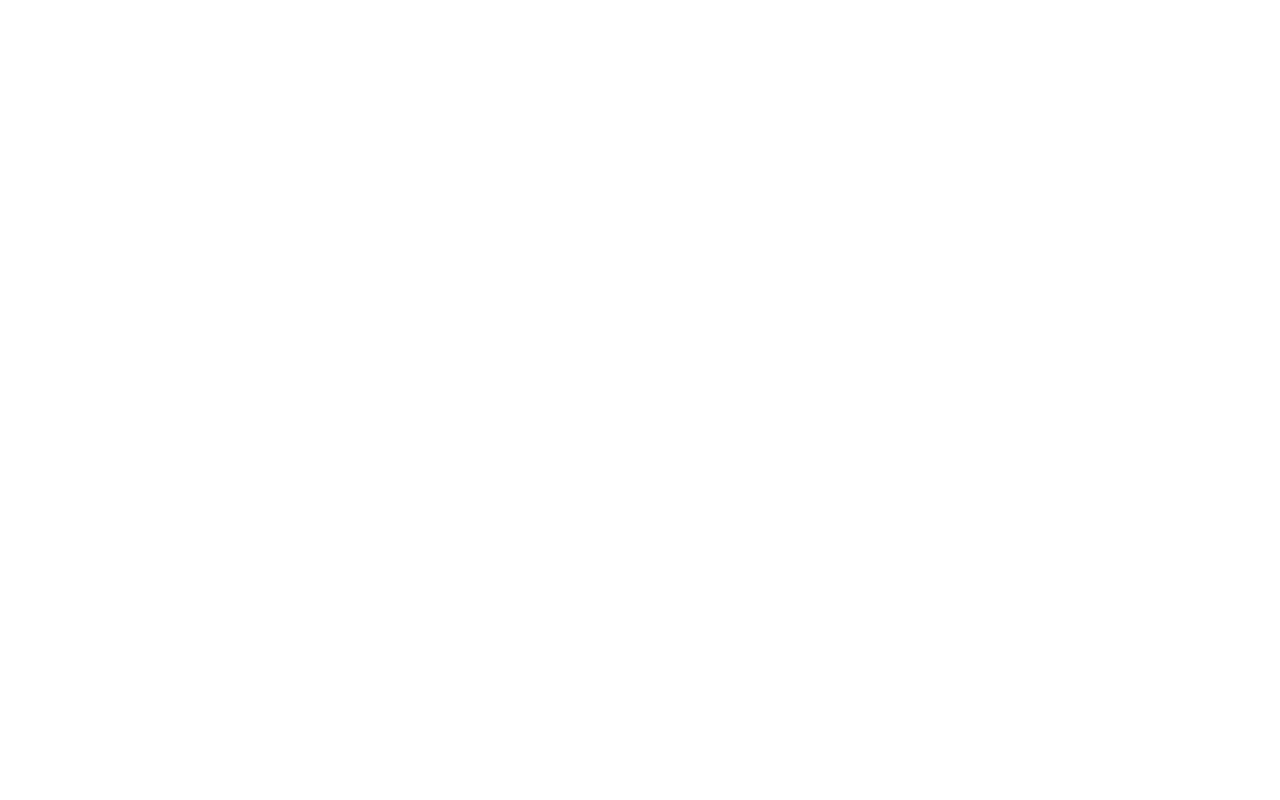
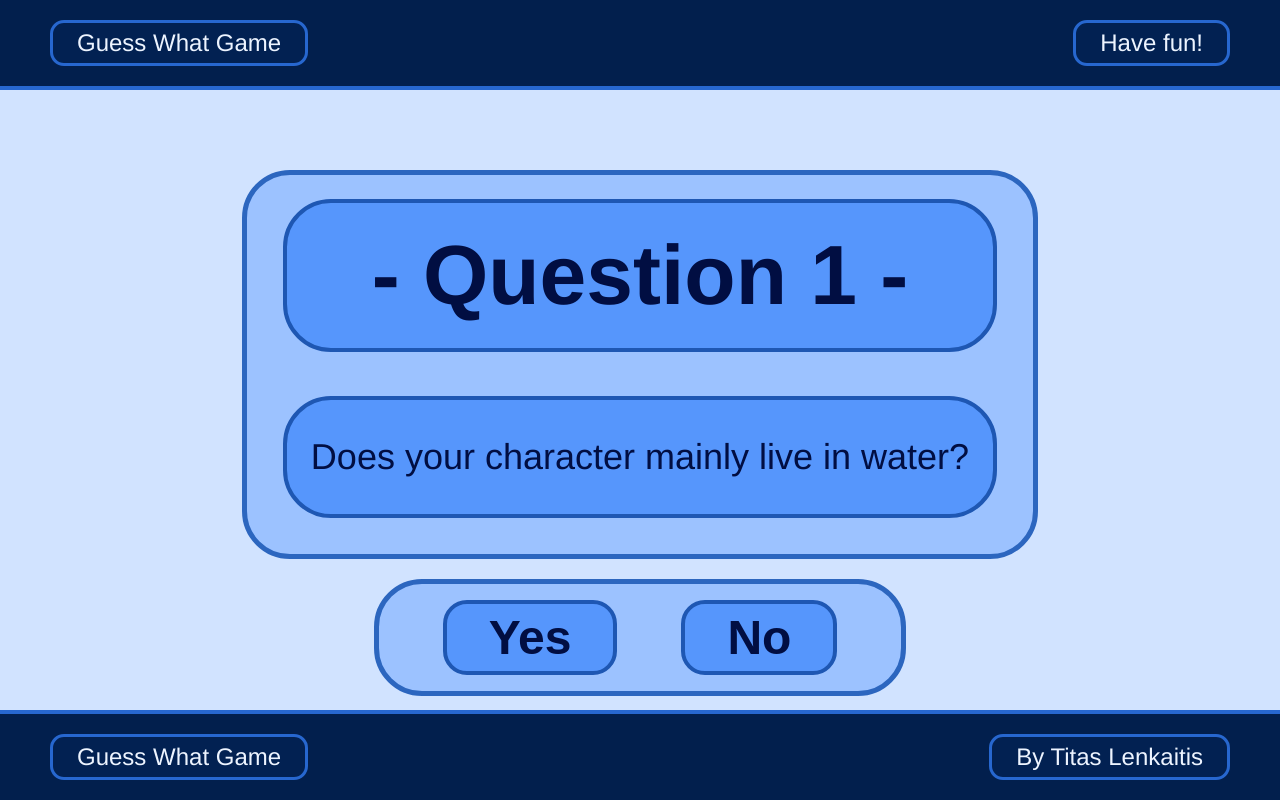
Before and after one commit to Titas-Lenkaitis/guess-what-game, a plain HTML site: page pages/02.html in a window 1280 px wide. Drawn offline with Linux system fonts and the light colour scheme.

Commit message:
Finish the first question page

```diff
--- a/pages/02.html
+++ b/pages/02.html
@@ -4,9 +4,52 @@
     <meta charset="UTF-8">
     <meta http-equiv="X-UA-Compatible" content="IE=edge">
     <meta name="viewport" content="width=device-width, initial-scale=1.0">
+    <link rel="stylesheet" href="../styles/question.css">
     <title>Guess What Game</title>
 </head>
 <body>
+  <div class="header">
+    <div class="header1">
+      <a class="header1a" href="../index.html">Guess What Game</a>
+    </div>
 
+    <div class="header2">
+      Have fun!
+    </div>
+  </div>
+
+  <div class="div1">
+    <div class="div1-1">
+      <div class="div1-1-1">
+        <h1 class="div1-1-1h">- Question 1 -</h1>
+      </div>
+
+      <div class="div1-1-2">
+        <p class="div1-1-2p">
+          Does your character mainly live in water?
+        </p>
+      </div>
+    </div>
+
+    <div class="div1-2">
+      <div class="div1-2-1">
+        <button class="div1-2-1button"><a href="03.html" class="div1-2-1a">Yes</a></button>
+      </div>
+
+      <div class="div1-2-2">
+        <button class="div1-2-2button"><a href="04.html" class="div1-2-2a">No</a></button>
+      </div>
+    </div>
+  </div>
+
+  <div class="footer">
+    <div class="footer1">
+      Guess What Game
+    </div>
+
+    <div class="footer2">
+      By Titas Lenkaitis
+    </div>
+  </div>
 </body>
 </html>
--- a/styles/question.css
+++ b/styles/question.css
@@ -2,4 +2,107 @@ body {
     display: flex;
     flex-direction: column;
     min-height: 100vh;
+    margin: 0px;
+    font-family: Helvetica;
 }
+
+a {
+    text-decoration: none;
+    color: #edf4ff;
+}
+
+.header, .footer {
+    display: flex;
+    background-color: #021f4d;
+    color: #edf4ff;
+    padding: 20px 0px;
+    font-size: 24px;
+    border-bottom: 4px solid #2767cf;
+}
+
+.header1, .footer1 {
+    margin-left: 50px;
+    margin-right: auto;
+}
+
+.header1, .header2, .footer1, .footer2 {
+    border: 3px solid #2767cf;
+    padding: 6px 24px;
+    border-radius: 14px;
+    background-color: #022152;
+}
+
+.header2, .footer2 {
+    margin-left: auto;
+    margin-right: 50px;
+}
+
+.footer {
+    border-bottom: 0px none;
+    margin-top: auto;
+    border-top: 4px solid #2767cf;
+}
+
+.div1 {
+    background-color: #d1e3ff;
+    flex-grow: 1;
+    display: flex;
+    flex-direction: column;
+    align-items: center;
+    text-align: center;
+}
+
+.div1-1 {
+    color: #010e42;
+    border: 5px solid #2c66bf;
+    background-color: #9cc2ff;
+    border-radius: 48px;
+    margin-top: 80px;
+    padding: 12px 36px;
+}
+
+.div1-1-1 {
+    font-size: 42px;
+}
+
+.div1-1-1h {
+    border: 4px solid #1e57b3;
+    border-radius: 48px;
+    background-color: #5696fc;
+    padding: 24px 4px;
+    margin-top: 12px;
+}
+
+.div1-1-2 {
+    font-size: 36px;
+    border: 4px solid #1e57b3;
+    border-radius: 48px;
+    background-color: #5696fc;
+    padding: 0px 24px;
+    margin-top: -12px;
+    margin-bottom: 24px;
+}
+
+.div1-2 {
+    color: #010e42;
+    border: 5px solid #2c66bf;
+    background-color: #9cc2ff;
+    border-radius: 48px;
+    margin-top: 20px;
+    padding: 16px 64px;
+    display: flex;
+    gap: 64px;
+}
+
+.div1-2-1button, .div1-2-2button {
+    font-size: 48px;
+    background-color: #5696fc;
+    border: 4px solid #1e57b3;
+    padding: 6px 42px;
+    font-weight: bold;
+    border-radius: 24px;
+}
+
+.div1-2 a {
+    color: #010e42;
+}
```
Also changed, not shown: pages/03.html (added, +12 -0 lines), pages/04.html (added, +12 -0 lines).
